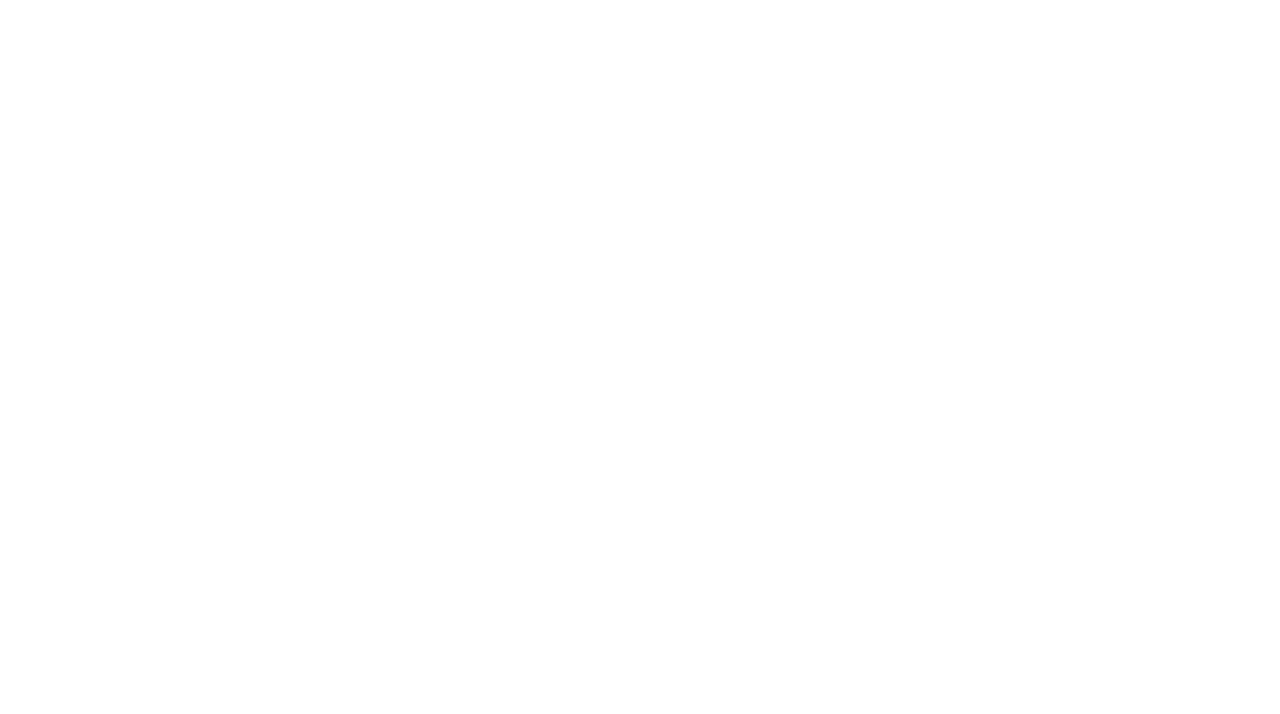
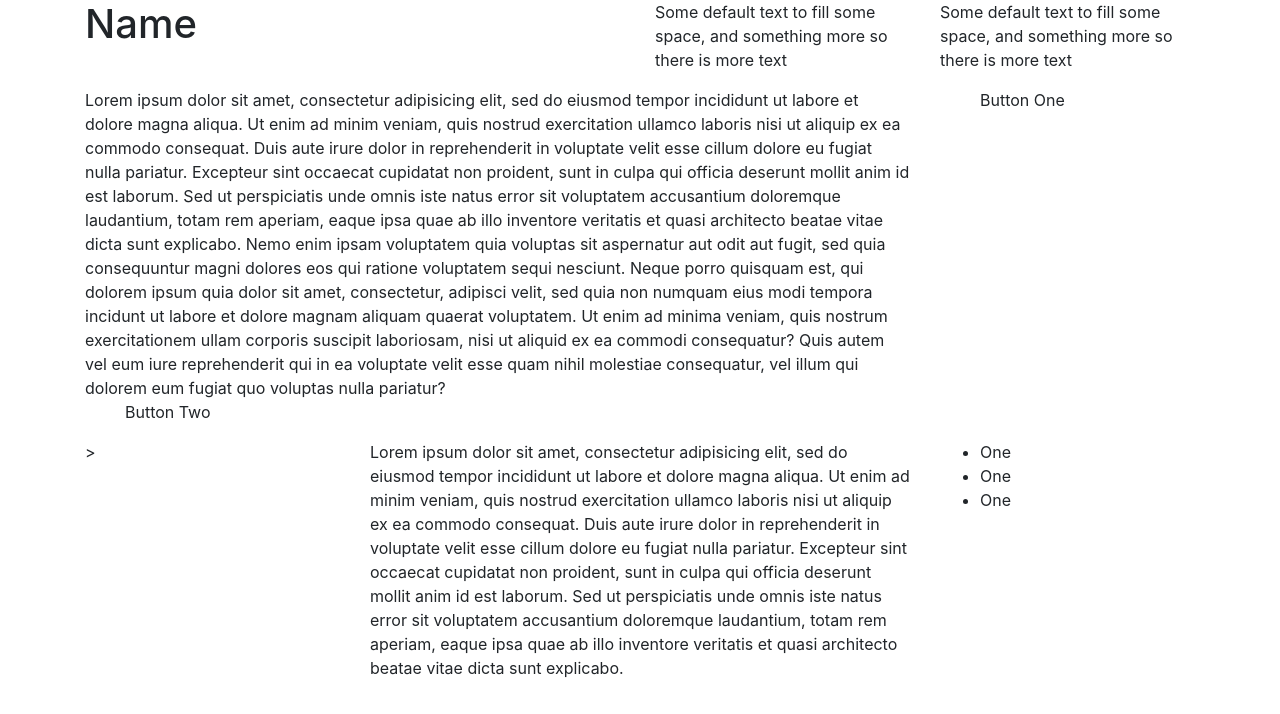
Before and after one commit to walobwa/understanding_bootsrap, a plain HTML site: page index.html in a window 1280 px wide. Drawn offline with nearby package versions, Linux system fonts and the light colour scheme.

Commit message:
bootstrap grid

```diff
--- a/index.html
+++ b/index.html
@@ -13,7 +13,30 @@
   <body>
     <header></header>
     <nav></nav>
-    <main></main>
+    <main class="container">
+        <div class="row">
+            <div class="col-md-6"><h1>Name</h1></div>
+            <div class="col-md-3"><p>Some default text to fill some space, and something more so there is more text</p></div>
+            <div class="col-md-3"><p>Some default text to fill some space, and something more so there is more text</p></div>
+        </div>
+        <div class="row">
+            <div class="col-md-9">Lorem ipsum dolor sit amet, consectetur adipisicing elit, sed do eiusmod tempor incididunt ut labore et dolore magna aliqua. Ut enim ad minim veniam, quis nostrud exercitation ullamco laboris nisi ut aliquip ex ea commodo consequat. Duis aute irure dolor in reprehenderit in voluptate velit esse cillum dolore eu fugiat nulla pariatur. Excepteur sint occaecat cupidatat non proident, sunt in culpa qui officia deserunt mollit anim id est laborum.
+                Sed ut perspiciatis unde omnis iste natus error sit voluptatem accusantium doloremque laudantium, totam rem aperiam, eaque ipsa quae ab illo inventore veritatis et quasi architecto beatae vitae dicta sunt explicabo. Nemo enim ipsam voluptatem quia voluptas sit aspernatur aut odit aut fugit, sed quia consequuntur magni dolores eos qui ratione voluptatem sequi nesciunt. Neque porro quisquam est, qui dolorem ipsum quia dolor sit amet, consectetur, adipisci velit, sed quia non numquam eius modi tempora incidunt ut labore et dolore magnam aliquam quaerat voluptatem. Ut enim ad minima veniam, quis nostrum exercitationem ullam corporis suscipit laboriosam, nisi ut aliquid ex ea commodi consequatur? Quis autem vel eum iure reprehenderit qui in ea voluptate velit esse quam nihil molestiae consequatur, vel illum qui dolorem eum fugiat quo voluptas nulla pariatur?</div>
+            <div class="col-md-3"><ul>Button  One</ul></div>
+            <div class="col-md-3"><ul>Button  Two</ul></div>
+        </div>
+        <div class="row">
+            <div class="col-3"><img src="">></div>
+            <div class="col-6"><p>Lorem ipsum dolor sit amet, consectetur adipisicing elit, sed do eiusmod tempor incididunt ut labore et dolore magna aliqua. Ut enim ad minim veniam, quis nostrud exercitation ullamco laboris nisi ut aliquip ex ea commodo consequat. Duis aute irure dolor in reprehenderit in voluptate velit esse cillum dolore eu fugiat nulla pariatur. Excepteur sint occaecat cupidatat non proident, sunt in culpa qui officia deserunt mollit anim id est laborum.
+                Sed ut perspiciatis unde omnis iste natus error sit voluptatem accusantium doloremque laudantium, totam rem aperiam, eaque ipsa quae ab illo inventore veritatis et quasi architecto beatae vitae dicta sunt explicabo. </p></div>
+            <div class="col-3"><ul>
+                                <li>One</li>
+                                <li>One</li>
+                                <li>One</li>
+                            </ul>
+                        </div>
+        </div>
+    </main>
     <footer></footer>
 
     <!-- Optional JavaScript -->
```
